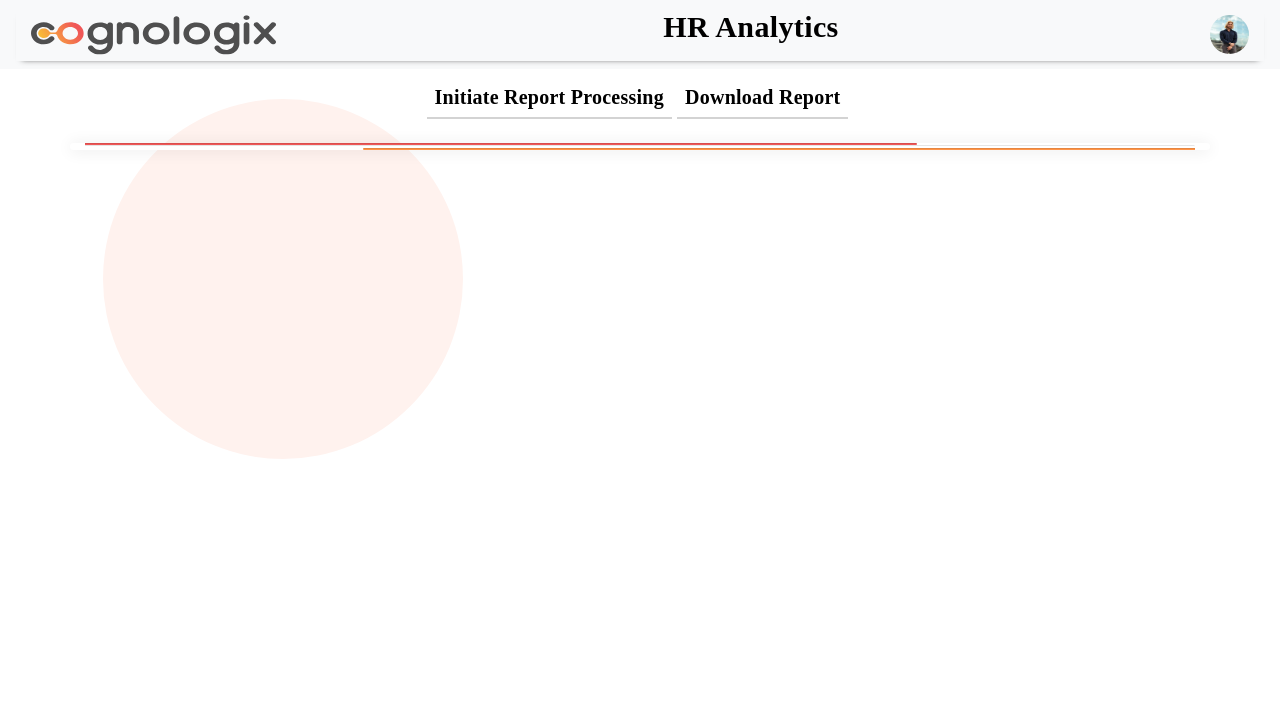
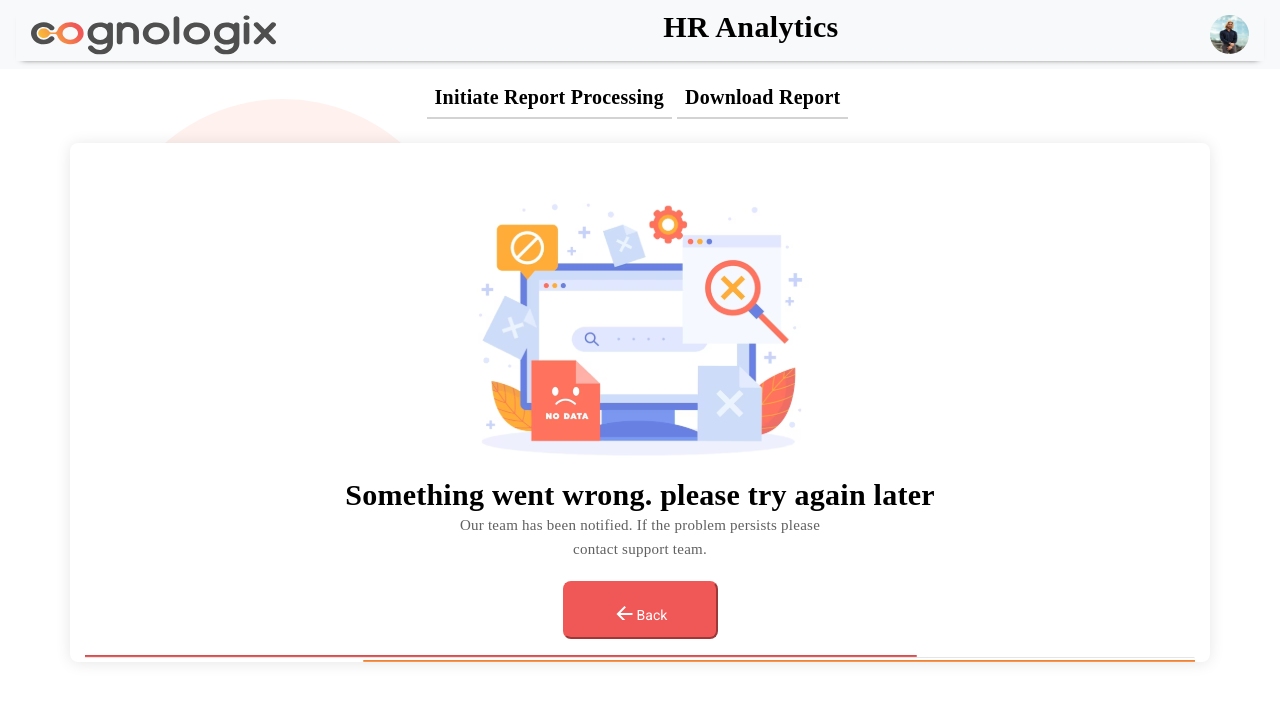
Before and after one commit to avadhut-kore-cognologix/hr-analytics-ui, an Angular app: page /something-went-wrong in a window 1280 px wide. Before the commit this address led to /. Shown: the top 702 px of the page. Built offline with nearby package versions, Linux system fonts and the light colour scheme.

Commit message:
Added error page

```diff
--- a/src/app/app-routing.module.ts
+++ b/src/app/app-routing.module.ts
@@ -2,12 +2,15 @@ import { NgModule } from '@angular/core';
 import { RouterModule, Routes } from '@angular/router';
 import { InitiateReportProcessingComponent } from './components/initiate-report-processing/initiate-report-processing.component';
 import { DownloadReportComponent } from './components/download-report/download-report.component';
+import { UnknownErrorPageComponent } from './components/unknown-error-page/unknown-error-page.component';
 
 const routes: Routes = [
   { path: '', redirectTo: 'initiate-report-processing', pathMatch: 'full' },
   { path: 'initiate-report-processing', component: InitiateReportProcessingComponent },
   { path: 'download-report', component: DownloadReportComponent },
-  { path: 'download-report/:requestId', component: DownloadReportComponent }
+  { path: 'download-report/:requestId', component: DownloadReportComponent },
+  { path: 'something-went-wrong', component: UnknownErrorPageComponent },
+  { path: '**', pathMatch: 'full', component: UnknownErrorPageComponent },
 ];
 
 @NgModule({
--- a/src/app/app.module.ts
+++ b/src/app/app.module.ts
@@ -17,6 +17,7 @@ import { DownloadReportComponent } from './components/download-report/download-r
 import { InitiateReportProcessingComponent } from './components/initiate-report-processing/initiate-report-processing.component';
 import { LoadingModalComponent } from './components/loading-modal/loading-modal.component';
 import { DownloadGmailFileComponent } from './components/download-gmail-file/download-gmail-file.component';
+import { UnknownErrorPageComponent } from './components/unknown-error-page/unknown-error-page.component';
 
 @NgModule({
   declarations: [
@@ -24,7 +25,8 @@ import { DownloadGmailFileComponent } from './components/download-gmail-file/dow
     DownloadReportComponent,
     InitiateReportProcessingComponent,
     LoadingModalComponent,
-    DownloadGmailFileComponent
+    DownloadGmailFileComponent,
+    UnknownErrorPageComponent
   ],
   imports: [
     BrowserModule,
--- /dev/null
+++ b/src/app/components/unknown-error-page/unknown-error-page.component.css
@@ -0,0 +1,56 @@
+.main-image {
+    margin: auto;
+    width: 373px;
+    height: 333px;
+
+    background: url(../../../assets/images/main-image.svg);
+}
+
+.heading {
+    margin: auto;
+    font-family: 'Montserrat';
+    font-style: normal;
+    font-weight: 700;
+    font-size: 30px;
+    line-height: 37px;
+    /* identical to box height */
+    text-align: center;
+
+    color: #000000;
+}
+
+.description {
+    margin: auto;
+    width: 383px;
+    height: 48px;
+    font-family: 'Montserrat';
+    font-style: normal;
+    font-weight: 400;
+    font-size: 15px;
+    line-height: 24px;
+    /* or 160% */
+    text-align: center;
+
+    color: #606060;
+}
+
+.button-container {
+    margin: auto;
+    width: 155px;
+    height: 58px;
+}
+
+.back-button {
+    width: 155px;
+    height: 58px;
+
+    background: #F05757;
+    border-color: #F05757;
+    border-radius: 8px;
+    color: #FFFFFF;
+}
+
+:host /deep/ .mat-icon {
+    padding-top: 6px !important;
+    padding-right: 5px !important;
+}
--- /dev/null
+++ b/src/app/components/unknown-error-page/unknown-error-page.component.html
@@ -0,0 +1,8 @@
+<div class="main-image"></div>
+<div class="heading">Something went wrong. please try again later</div>
+<div class="description">Our team has been notified. If the problem persists
+    please contact support team.</div>
+<br />
+<div class="button-container">
+    <button class="back-button" (click)="goHome()"><mat-icon>arrow_back</mat-icon>Back</button>
+</div>
--- /dev/null
+++ b/src/app/components/unknown-error-page/unknown-error-page.component.ts
@@ -0,0 +1,16 @@
+import { Component } from '@angular/core';
+import { Router } from '@angular/router';
+
+@Component({
+  selector: 'app-unknown-error-page',
+  templateUrl: './unknown-error-page.component.html',
+  styleUrl: './unknown-error-page.component.css'
+})
+export class UnknownErrorPageComponent {
+
+  constructor(private router: Router) { }
+
+  goHome(): void {
+    this.router.navigate(['initiate-report-processing']);
+  }
+}
```
Also changed, not shown: src/assets/images/main-image.svg (added), 1 other file (tests, documents, lock files or other folders).
